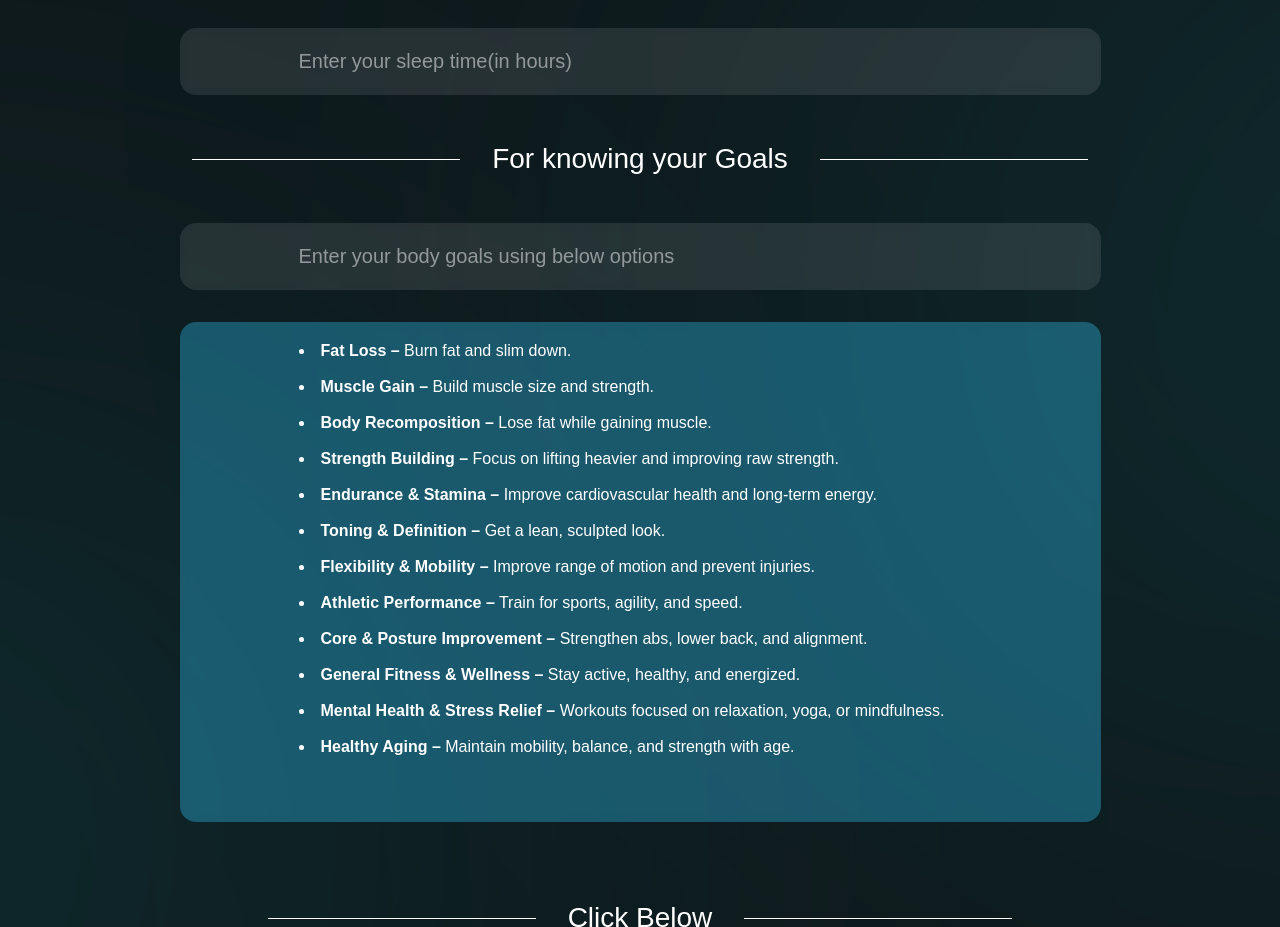
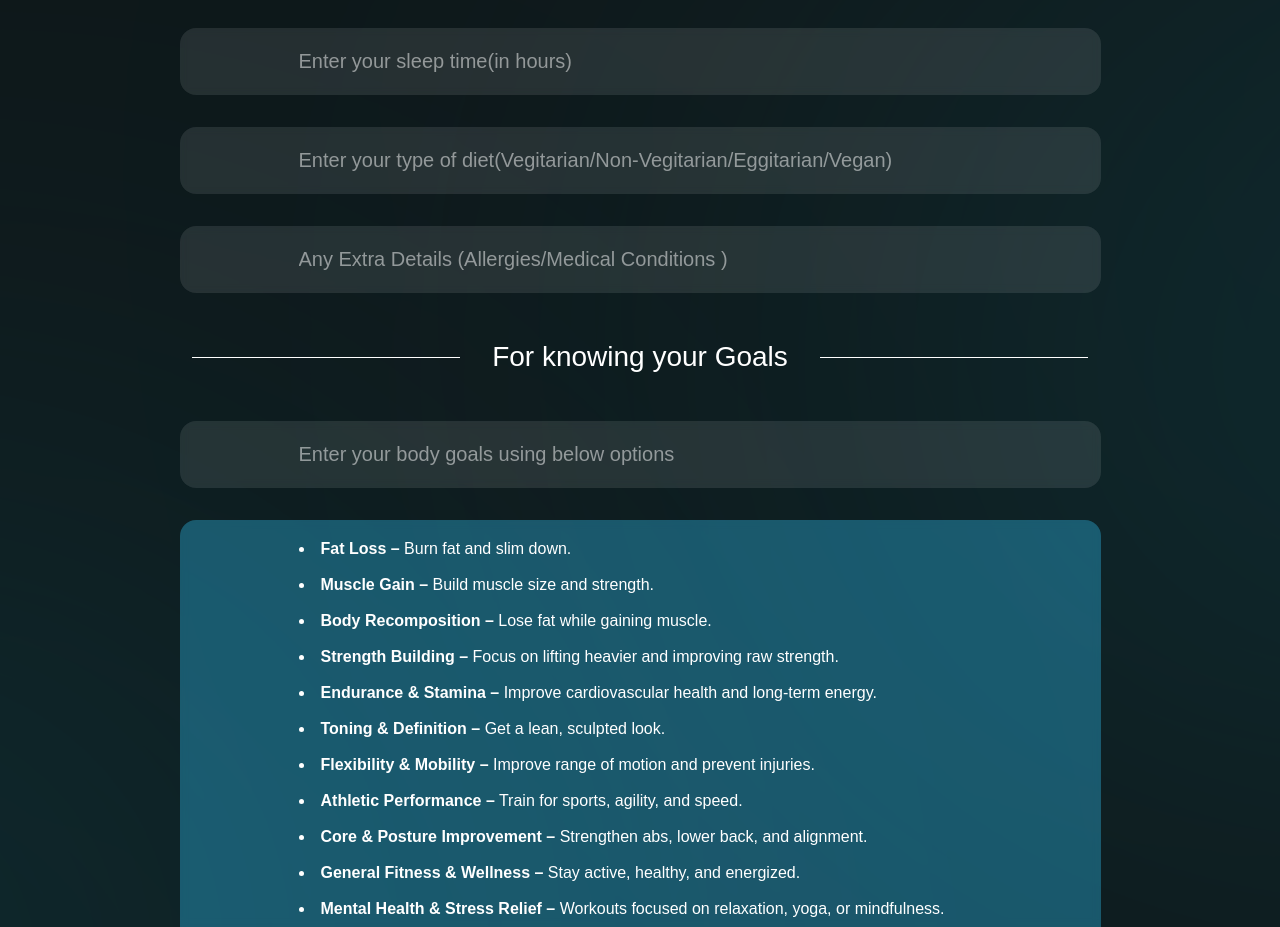
Before and after one commit to Sintuhazarika555/virtu-fit, a plain HTML site: page page2.html in a window 1280 px wide. Shown: the part 1020-1947 px from the top of the page. Drawn offline with Linux system fonts and the light colour scheme; a web font is replaced by a local one.

Commit message:
Update page2.html

```diff
--- a/page2.html
+++ b/page2.html
@@ -101,6 +101,21 @@
                 </div>
             </div>
 
+            <div class="form-field">
+                <div class="form-field-container">
+                    <div class="form-field-label"></div>
+                    <input type="text" id="dietinput"
+                        placeholder="Enter your type of diet(Vegitarian/Non-Vegitarian/Eggitarian/Vegan)">
+                </div>
+            </div>
+
+            <div class="form-field">
+                <div class="form-field-container">
+                    <div class="form-field-label"></div>
+                    <input type="text" id="extrainput" placeholder="Any Extra Details (Allergies/Medical Conditions )">
+                </div>
+            </div>
+
             <!-- Goals Section -->
             <div class="section-divider">
                 <div class="divider-line"></div>
@@ -170,6 +185,7 @@
         </footer>
     </div>
     <script src="page2.js"></script>
+
 </body>
 
 </html>
```
